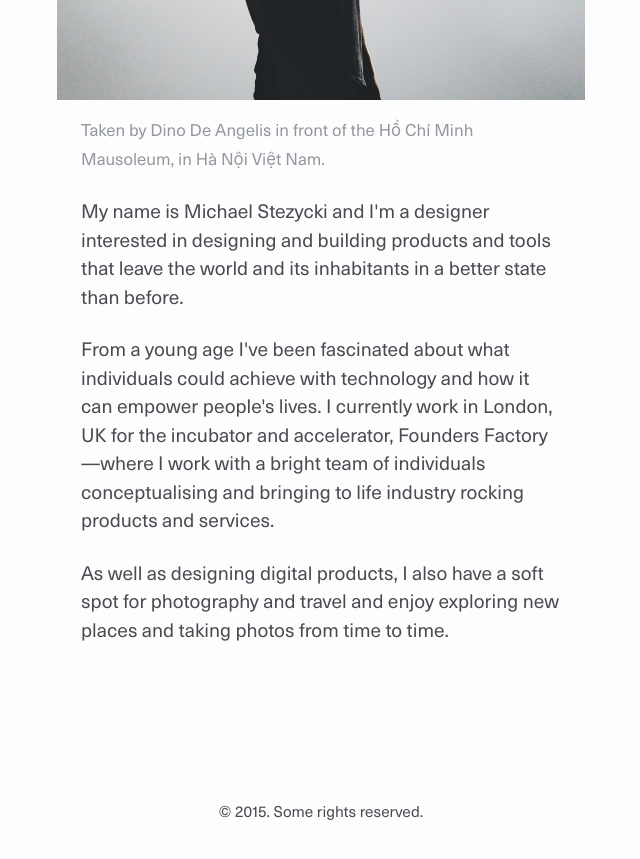
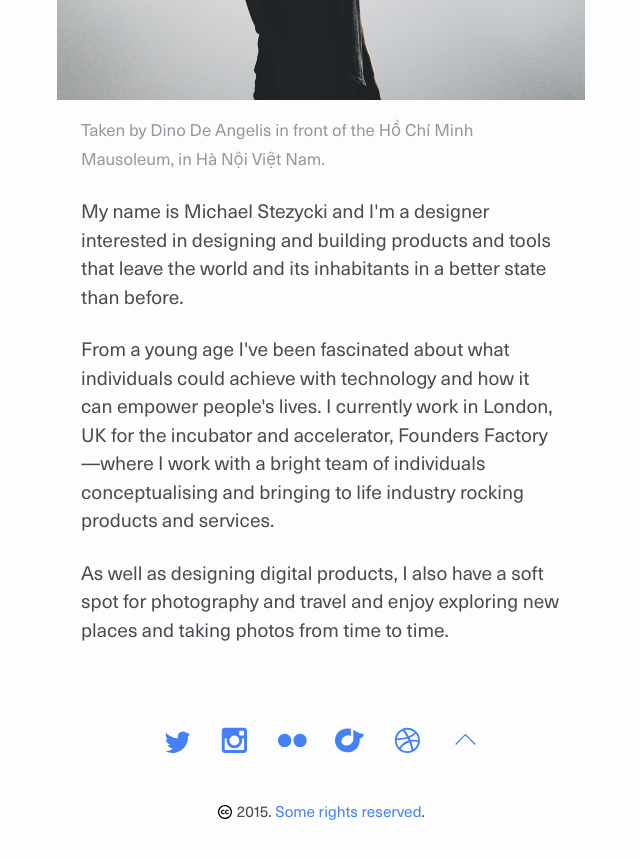
Before and after one commit to mr-stezz/mr-stezz.github.io, a Jekyll site: the page built from about.md, in a window 1280 px wide and 900 px high, scrolled down 628 px. Shown: the top 859 px of the window, without its empty margins (319-959 px from the left). Built offline with Jekyll 4.4.1, drawn with Linux system fonts in a browser that asks for light colours; Markdown is read by kramdown in place of the engine named in the settings.

Commit message:
Include social links in footer

```diff
--- a/_includes/_structure.page-footer.html
+++ b/_includes/_structure.page-footer.html
@@ -1,13 +1,13 @@
 <footer class="page-footer" role="contentinfo">
   <div class="wrapper">
     <ul class="footer-links  nav  nav--block  t--center">
-      <li class="footer-links__item"><a href="http://twitter.com/mr_stezz" title="Follow me on Twitter, @Mr_Stezz." class="footer-links__link  social  social--twitter"><i class="icon  icon--medium  icon--twitter" aria-hidden="true"></i></a></li>
-      <li class="footer-links__item"><a href="http://stezz.vsco.co" title="View my iPhone photos on Vsco Grid." class="footer-links__link  social  social--vsco"><i class="icon  icon--medium  icon--vsco" aria-hidden="true"></i></a></li>
-      <li class="footer-links__item"><a href="http://flickr.com/photos/mikestezy" title="View my public photos on Flickr." class="footer-links__link  social  social--flickr"><i class="icon  icon--medium  icon--flickr" aria-hidden="true"></i></a></li>
-      <li class="footer-links__item"><a href="http://rdio.com/people/mr_stezz" title="See what I'm currently jamming to on Rdio." class="footer-links__link  social  social--rdio"><i class="icon  icon--medium  icon--rdio" aria-hidden="true"></i></a></li>
-      <li class="footer-links__item"><a href="http://dribbble.com/mr_stezz" title="Have a look at my latest work-in-progress on Dribbble." class="footer-links__link  social  social--dribbble"><i class="icon  icon--medium  icon--dribbble" aria-hidden="true"></i></a></li>
-      <li class="footer-links__item"><a href="#js-top-of-page" title="Return to the top of the page." class="footer-links__link  top-page-link" data-scroll><i class="icon  icon--medium  icon--up-arrow"></i></a></li>
+      <li class="footer-links__item"><a href="http://twitter.com/mr_stezz" title="Follow me on Twitter, @Mr_Stezz." class="footer-links__link  social"><svg class="icon  icon--medium"><use xmlns:xlink="http://www.w3.org/1999/xlink" xlink:href="#twitter"></use></svg></a></li>
+      <li class="footer-links__item"><a href="http://instagram.com/stez_photos" title="View my iPhone photos on Instagram." class="footer-links__link  social"><svg class="icon  icon--medium"><use xmlns:xlink="http://www.w3.org/1999/xlink" xlink:href="#instagram"></use></svg></a></li>
+      <li class="footer-links__item"><a href="http://flickr.com/photos/mikestezy" title="View my public photos on Flickr." class="footer-links__link  social"><svg class="icon  icon--medium"><use xmlns:xlink="http://www.w3.org/1999/xlink" xlink:href="#flickr"></use></svg></a></li>
+      <li class="footer-links__item"><a href="http://rdio.com/people/mr_stezz" title="See what I'm currently jamming to on Rdio." class="footer-links__link  social"><svg class="icon  icon--medium"><use xmlns:xlink="http://www.w3.org/1999/xlink" xlink:href="#rdio"></use></svg></a></li>
+      <li class="footer-links__item"><a href="http://dribbble.com/mr_stezz" title="Have a look at my latest work-in-progress on Dribbble." class="footer-links__link  social"><svg class="icon  icon--medium"><use xmlns:xlink="http://www.w3.org/1999/xlink" xlink:href="#dribbble"></use></svg></a></li>
+      <li class="footer-links__item"><a href="#js-top-of-page" title="Return to the top of the page." class="footer-links__link  top-page-link" data-scroll><svg class="icon  icon--medium"><use xmlns:xlink="http://www.w3.org/1999/xlink" xlink:href="#caret-up"></use></svg></a></li>
     </ul>
-    <p class="t--center"><small>&copy; {{ site.time | date: '%Y' }}. Some rights reserved.</small></p>
+    <p class="t--center"><small><svg class="icon"><use xmlns:xlink="http://www.w3.org/1999/xlink" xlink:href="#cc"></use></svg> {{ site.time | date: '%Y' }}. <a href="http://creativecommons.org/licenses/by/3.0/" title="This site is licensed under the Creative Commons Attribution 3.0 Unported License. No stealy ❤️">Some rights reserved</a>.</small></p>
   </div>
 </footer>
```
